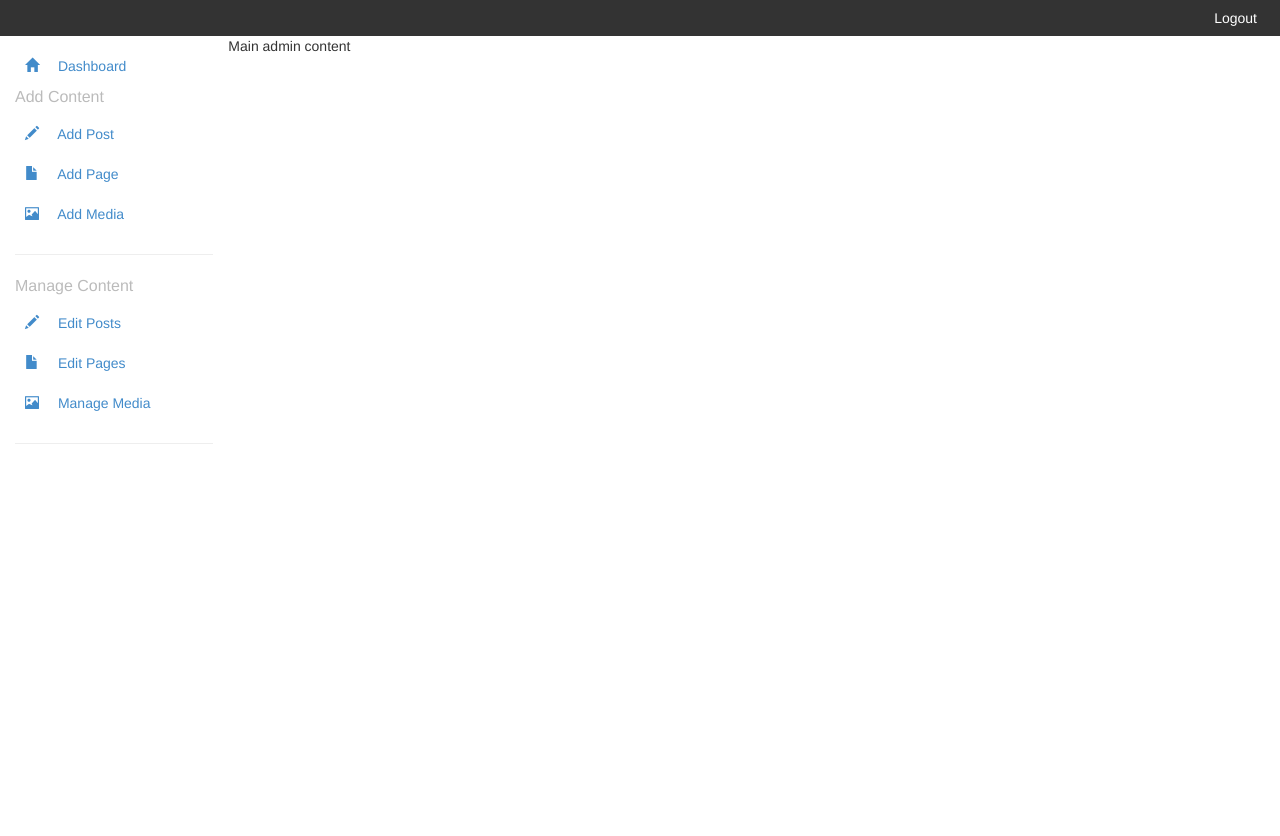
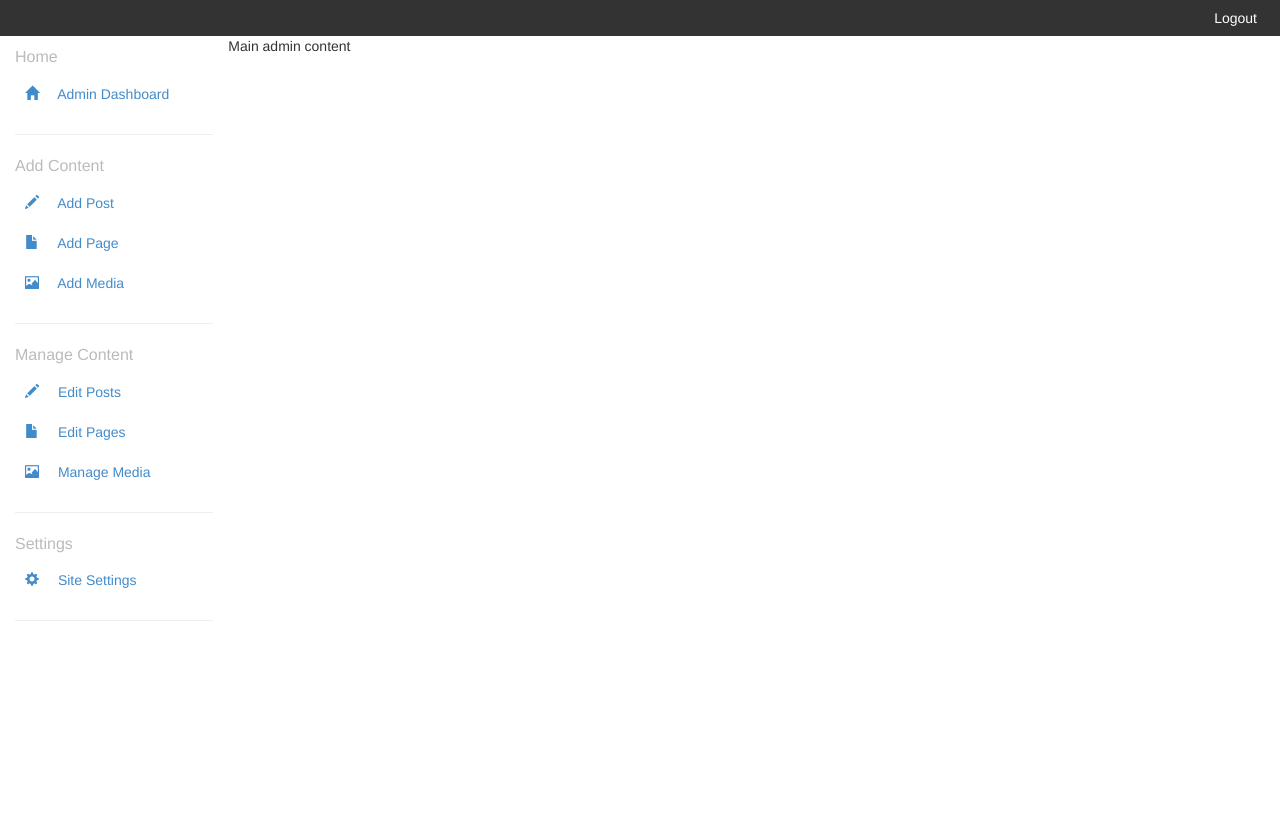
Before and after one commit to graemeboy/ninja, a PHP site: page /app/views/admin/includes/header.php in a window 1280 px wide. Run offline with PHP 8.4, Linux system fonts and the light colour scheme; the template is opened without the code that fills it, so the values that code supplies are empty.

Commit message:
Set up controllers, views, models for site settings

```diff
--- a/app/routes/routes.php
+++ b/app/routes/routes.php
@@ -70,6 +70,10 @@ $router->get('/admin/manage-pages', function () use ($admin, $router) {
 $router->get('/admin/manage-media', function () use ($admin, $router) {
     $admin->manage_media($router);
 });
+// Settings Pages
+$router->get('/admin/settings-site', function () use ($admin, $router) {
+    $admin->settings_site($router);
+});
 // Dynamic Routes
 // Posts or Pages
 $router->get('/:slug', function ($slug) use ($front, $router) {
--- a/app/views/admin/includes/navigation/nav.php
+++ b/app/views/admin/includes/navigation/nav.php
@@ -1,5 +1,17 @@
 <?php
 
+    $home_navigation = array (
+        'dashboard' => array (
+            'title' => 'Admin Dashboard',
+            'icon' => 'glyphicon glyphicon-home'
+        ),
+    );
+    $settings_navigation = array (
+        'settings-site' => array (
+            'title' => 'Site Settings',
+            'icon' => 'glyphicon glyphicon-cog'
+        ),
+    );
     // Define menu items for adding posts and pages
     $core_navigation_add = array (
         'add-post' => array (
@@ -32,10 +44,13 @@
     );
 
     // Print the dashboard link
-    print_menu_item("dashboard",
-                    "Dashboard",
-                    "glyphicon glyphicon-home");
-
+//    print_menu_item("dashboard",
+//                    "Dashboard",
+//                    "glyphicon glyphicon-home");
+//    print_menu_list_divider();
+    if (!empty($home_navigation)) {
+        print_menu_list("Home", $home_navigation);
+    } // if
     // Print the menu to add posts and pages
     if (!empty($core_navigation_add)) {
         print_menu_list("Add Content", $core_navigation_add);
@@ -44,11 +59,13 @@
     if (!empty($core_navigation_add)) {
         print_menu_list("Manage Content", $core_navigation_manage);
     } // if
-
+    if (!empty($settings_navigation)) {
+        print_menu_list("Settings", $settings_navigation);
+    } // if
 /**
  * function create_menu_list
  * Takes a list of menu items, and creates a menu list from
- * those items. Menu lists are divided by <hr> tags.
+ * those items. Menu lists are divided by the menu list divider.
  *
  * @param subtitle, the title of this menu list
  * @param $menu_items, a list of items including href, title, icon
@@ -73,8 +90,9 @@ function print_menu_list ($list_title, $menu_items) {  ?>
             $icon = '';
         } // else
         print_menu_item ($href, $title, $icon);
-    } // foreach ?>
-    <hr> </div> <!-- .menu-list -->
+    } // foreach
+    print_menu_list_divider();
+    ?> </div> <!-- .menu-list -->
 <?php } // create_menu_list (arrary)
 
 /**
@@ -117,4 +135,8 @@ function print_menu_item ($href, $title, $icon) {
 function print_menu_subtitle ($subtitle) { ?>
     <div class="nav-menu-subtitle"><?php echo $subtitle ?></div>
 <?php } // print_menu_subtitle (string)
+
+function print_menu_list_divider() {
+    echo "<hr>";
+}
 ?>
--- /dev/null
+++ b/app/views/admin/settings/settings-site.php
@@ -0,0 +1,5 @@
+<?php
+    include_once(dirname(__FILE__) . '/../includes/header.php');
+    echo "Hello brave new world.";
+    include_once(dirname(__FILE__) . '/../includes/footer.php');
+?>
```
Also changed, not shown: app/controllers/admin.php (+11 -0 lines).
